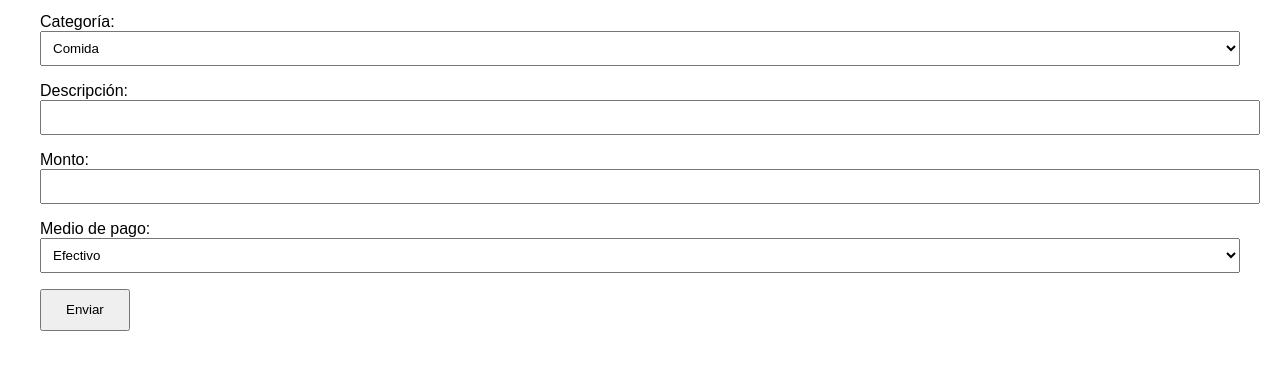
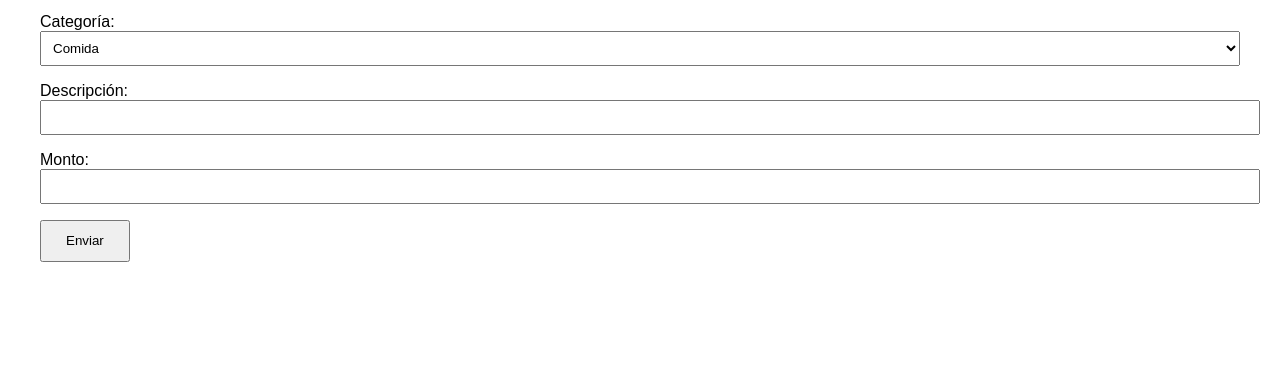
Before and after one commit to lwuhl/formulario-gastos, a plain HTML site: page index.html in a window 1280 px wide. Shown: the part 178-548 px from the top of the page. Drawn offline with Linux system fonts and the light colour scheme.

Commit message:
Update index.html

```diff
--- a/index.html
+++ b/index.html
@@ -24,13 +24,6 @@
     </label>
     <label>Descripción: <input type="text" name="descripcion"></label>
     <label>Monto: <input type="number" name="monto" required></label>
-    <label>Medio de pago:
-      <select name="pago" required>
-        <option>Efectivo</option>
-        <option>Tarjeta</option>
-        <option>Transferencia</option>
-      </select>
-    </label>
     <button type="submit">Enviar</button>
   </form>
   <p id="mensaje"></p>
```
